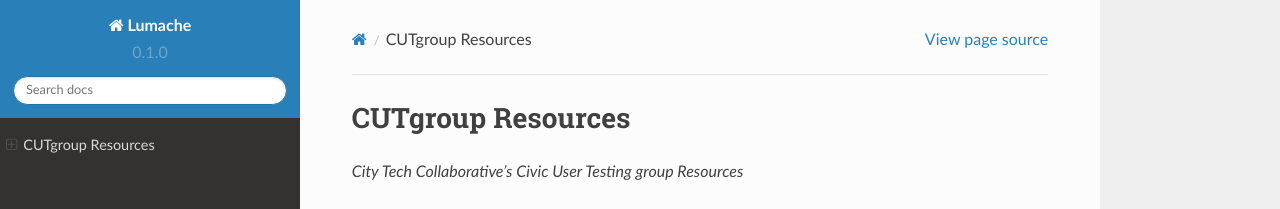
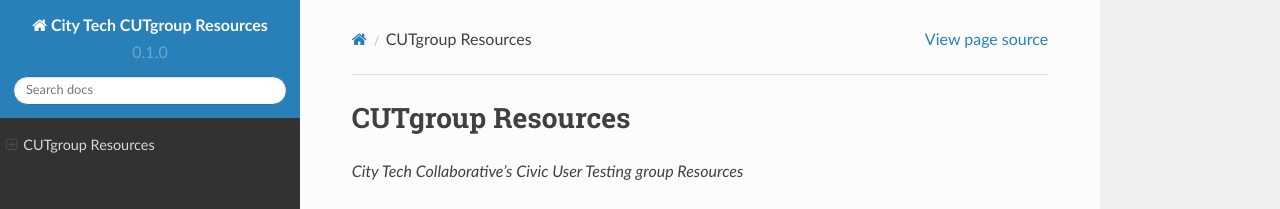
Before and after one commit to ajarareem/CUTgroup-CityTechResources, a Sphinx documentation site: the page built from docs/source/index.rst, in a window 1280 px wide. Shown: the top 209 px of the page. Built offline with Sphinx 7.4.7 and the Read the Docs theme 2.0.0, drawn with Linux system fonts in a browser that asks for light colours.

Commit message:
Update conf.py

```diff
--- a/docs/source/conf.py
+++ b/docs/source/conf.py
@@ -2,7 +2,7 @@
 
 # -- Project information
 
-project = 'Lumache'
+project = 'City Tech CUTgroup Resources'
 copyright = '2021, Graziella'
 author = 'Graziella'
 
```
